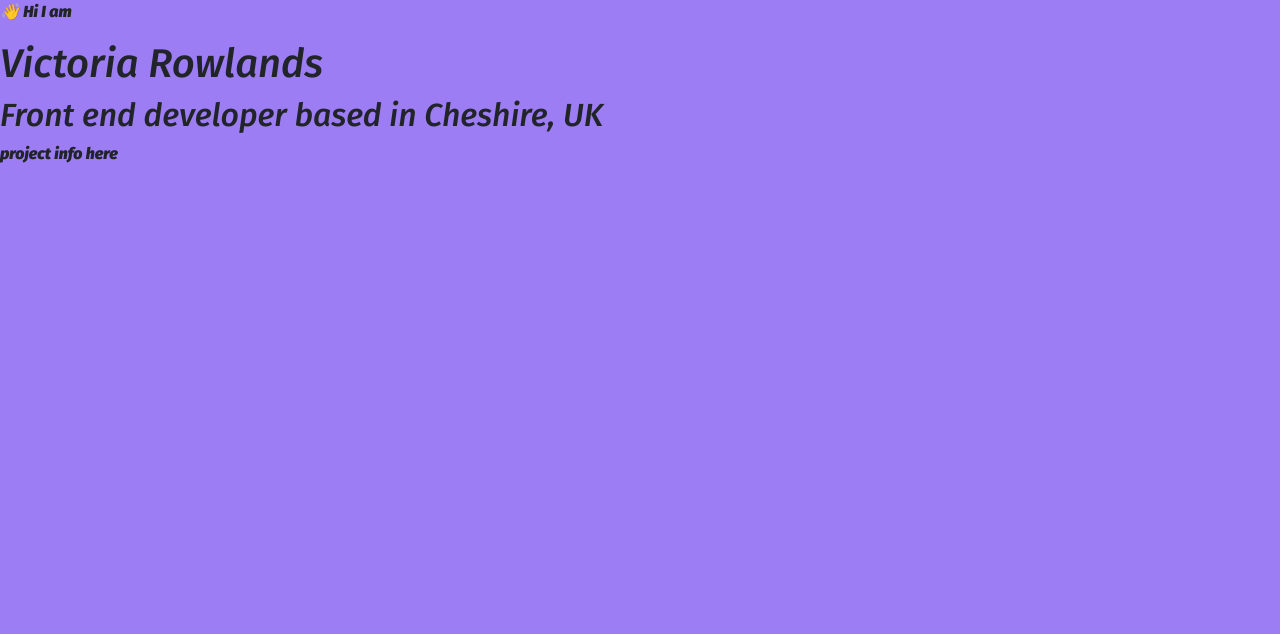
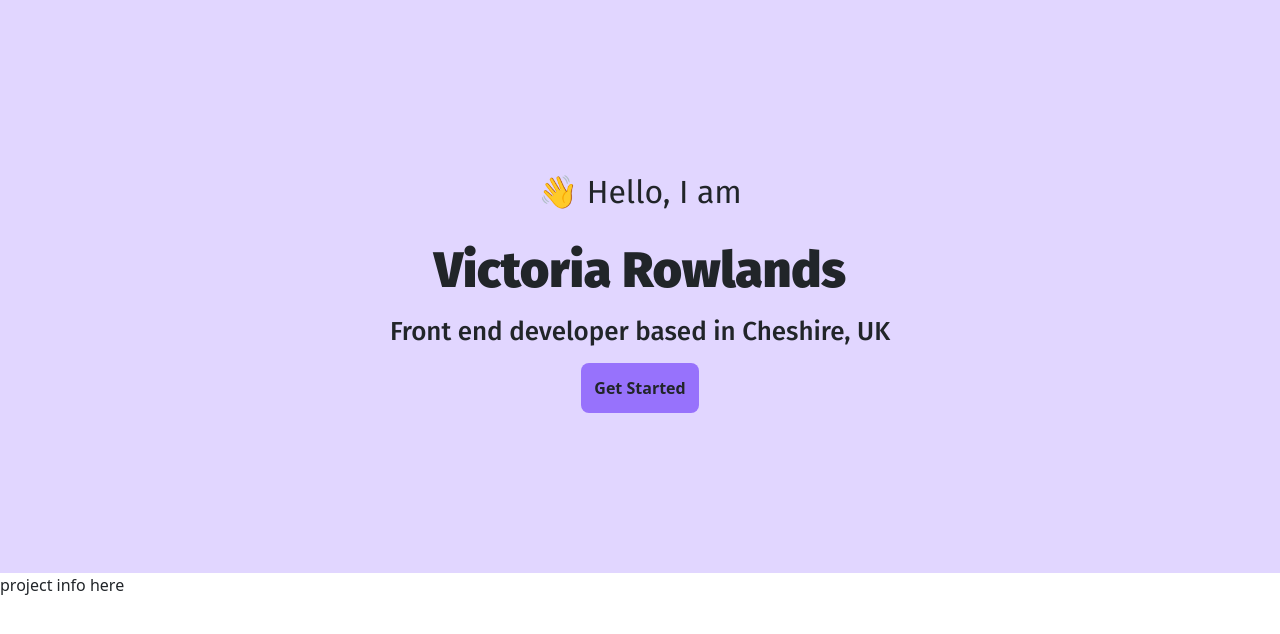
Before and after one commit to vjroll-180/responsive-portfolio, a plain HTML site: page index.html in a window 1280 px wide. Drawn offline with nearby package versions, Linux system fonts and the light colour scheme.

Commit message:
Basic hero html + css started

```diff
--- a/index.html
+++ b/index.html
@@ -19,10 +19,13 @@
     <link rel="stylesheet" href="styles.css" />
   </head>
   <body>
-    <div>
-      <p>👋 Hi I am</p>
-      <h1>Victoria Rowlands</h1>
-      <h2>Front end developer based in Cheshire, UK</h2>
+    <div class="hero">
+      <p>👋 Hello, I am</p>
+      <h1 class="mb-3">Victoria Rowlands</h1>
+      <h2 class="mb-3">Front end developer based in Cheshire, UK</h2>
+      <div>
+        <a href="" class="btn btn-branding">Get Started</a>
+      </div>
     </div>
 
     <div>project info here</div>
--- a/styles.css
+++ b/styles.css
@@ -1,6 +1,46 @@
-body {
-  background: rgb(157, 125, 244);
-  font-family: "Fira Sans", sans-serif;
+:root {
+  --primary-color: rgb(225, 214, 255);
+  --secondary-color: rgb(151, 114, 252);
+  --heading-font-family: "Fira Sans", sans-serif;
+}
+/*
+font-family: "Fira Sans", sans-serif;
   font-weight: 900;
-  font-style: italic;
+  font-style: italic;*/
+
+h1,
+h2,
+h3,
+h4,
+h5,
+h6,
+p {
+  font-family: var(--heading-font-family);
 }
+
+h1 {
+  font-size: 50px;
+  font-weight: 900;
+}
+
+.hero {
+  background: var(--primary-color);
+  text-align: center;
+  line-height: 2;
+  padding: 160px 10px;
+}
+
+.hero p {
+  font-size: 32px;
+}
+
+.hero h2 {
+  font-size: 26px;
+}
+
+.btn-branding {
+  background: var(--secondary-color);
+  padding: 12px;
+  border-radius: 8px;
+  font-weight: 600;
+}
```
